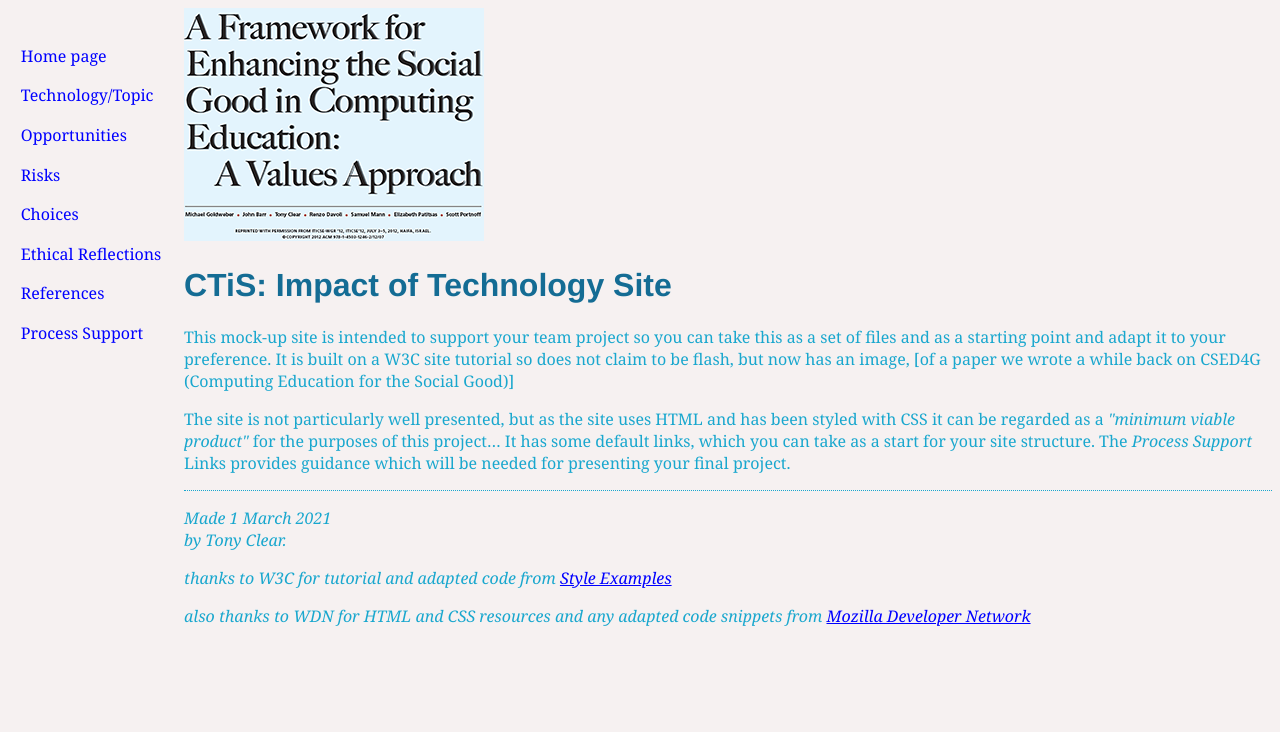
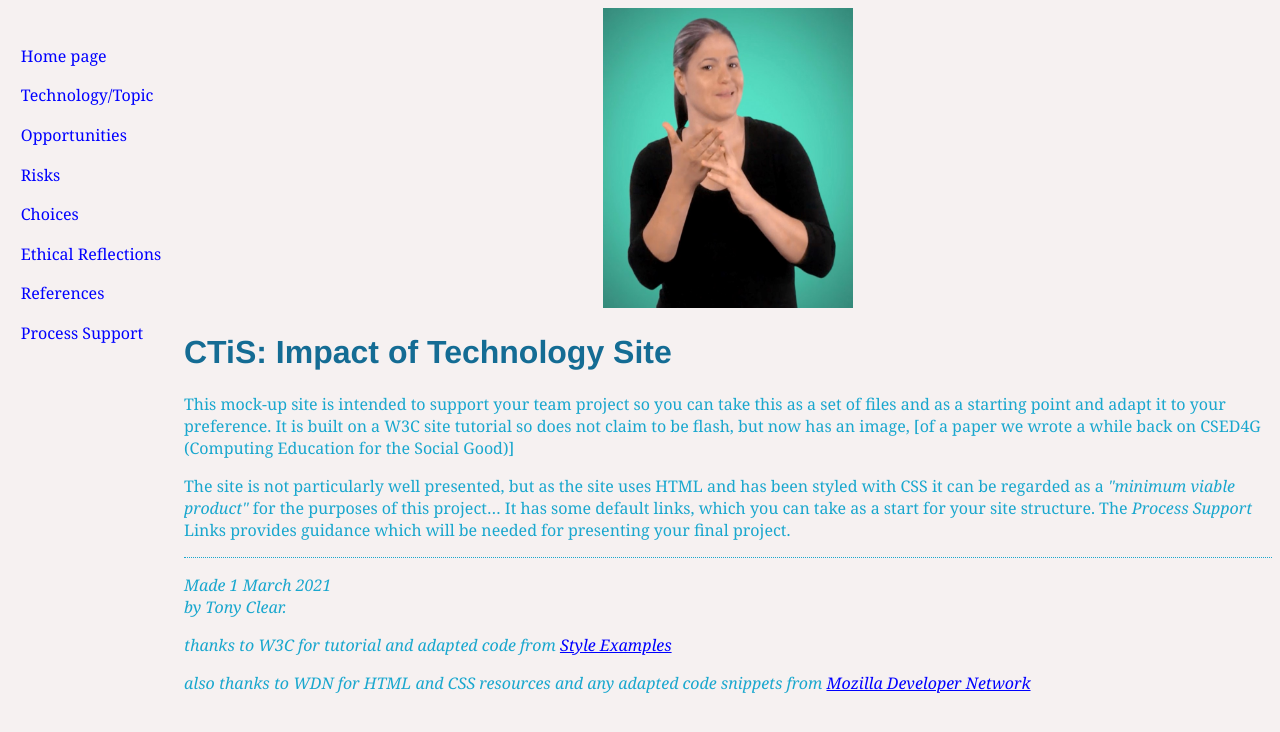
Before and after one commit to zalitua/zalitua.github.io, a plain HTML site: page index.html in a window 1280 px wide. Drawn offline with Linux system fonts and the light colour scheme.

Commit message:
Update index.html

```diff
--- a/index.html
+++ b/index.html
@@ -6,7 +6,7 @@
   </head>
 
 <body>
-<img src="images/csg4ed-small.png" alt="Enhancing Social Good in Computing"
+<center><img src="../images/nzsl1.jpg" alt="NZSL" width="250" height="300" /></center>
 <!-- Site navigation menu -->
 <ul class="navbar">
   <li><a href="index.html">Home page</a>
```
